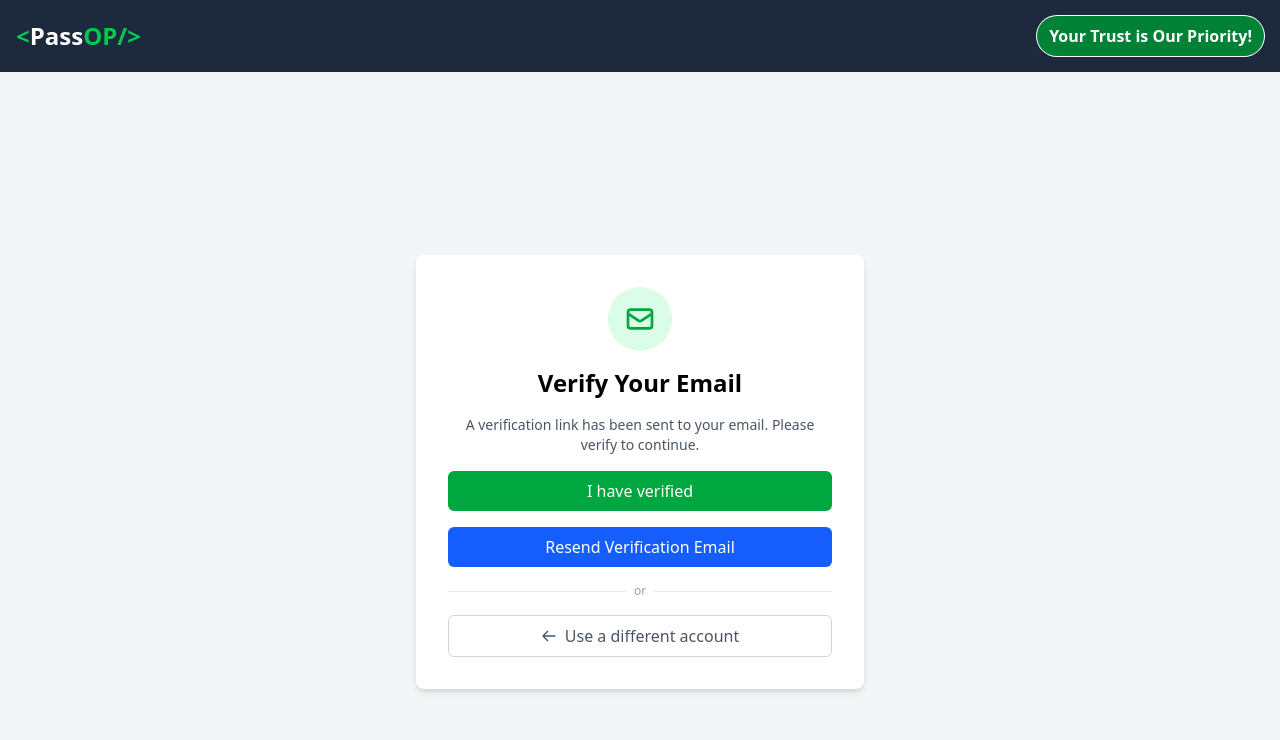
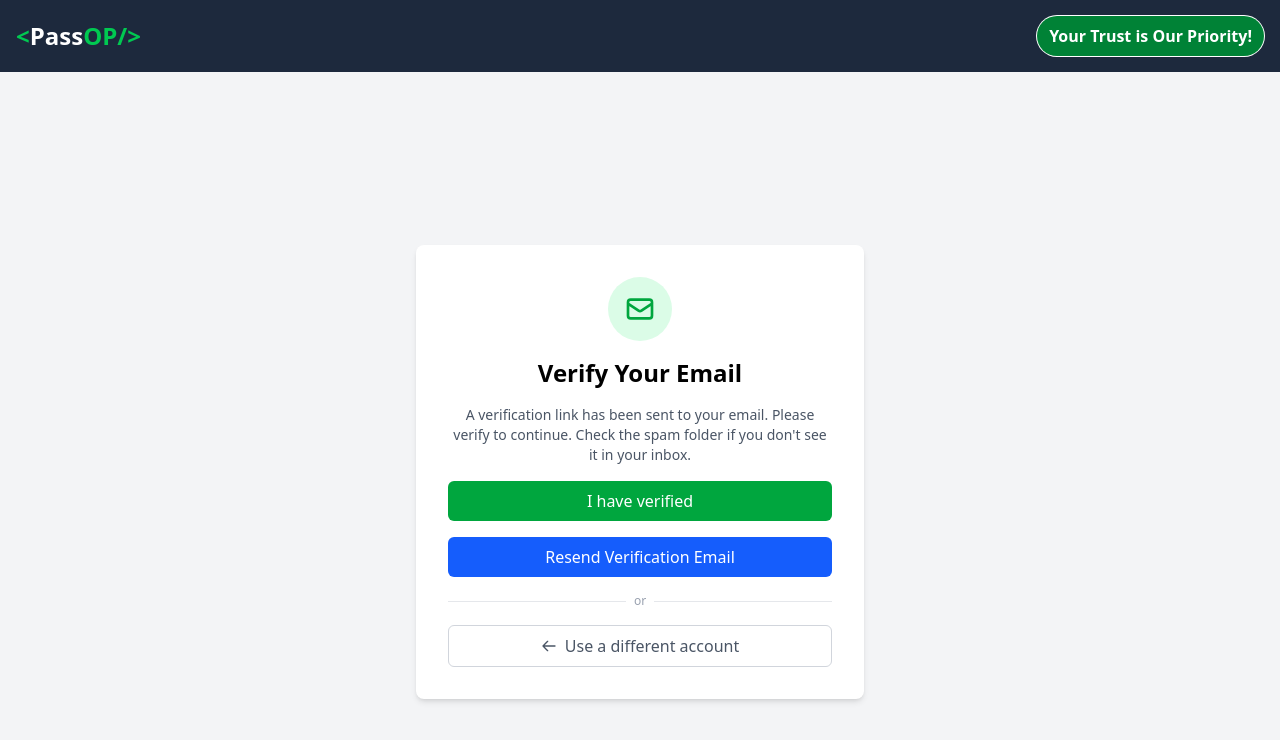
Before and after one commit to AliAhmed28101/PassOP-Firebase, a React (Vite) app in the folder frontend/: page /verify-email in a window 1280 px wide. Shown: the top 740 px of the page. Built offline with nearby package versions, Linux system fonts and the light colour scheme; no server answers.

Commit message:
all done

```diff
--- a/frontend/src/pages/VerifyEmail.jsx
+++ b/frontend/src/pages/VerifyEmail.jsx
@@ -111,7 +111,7 @@ const VerifyEmail = () => {
           )}
 
           <p className="text-xs sm:text-sm text-gray-600 text-center">
-            A verification link has been sent to your email. Please verify to continue.
+            A verification link has been sent to your email. Please verify to continue. Check the spam folder if you don't see it in your inbox.
           </p>
 
           <button
```
